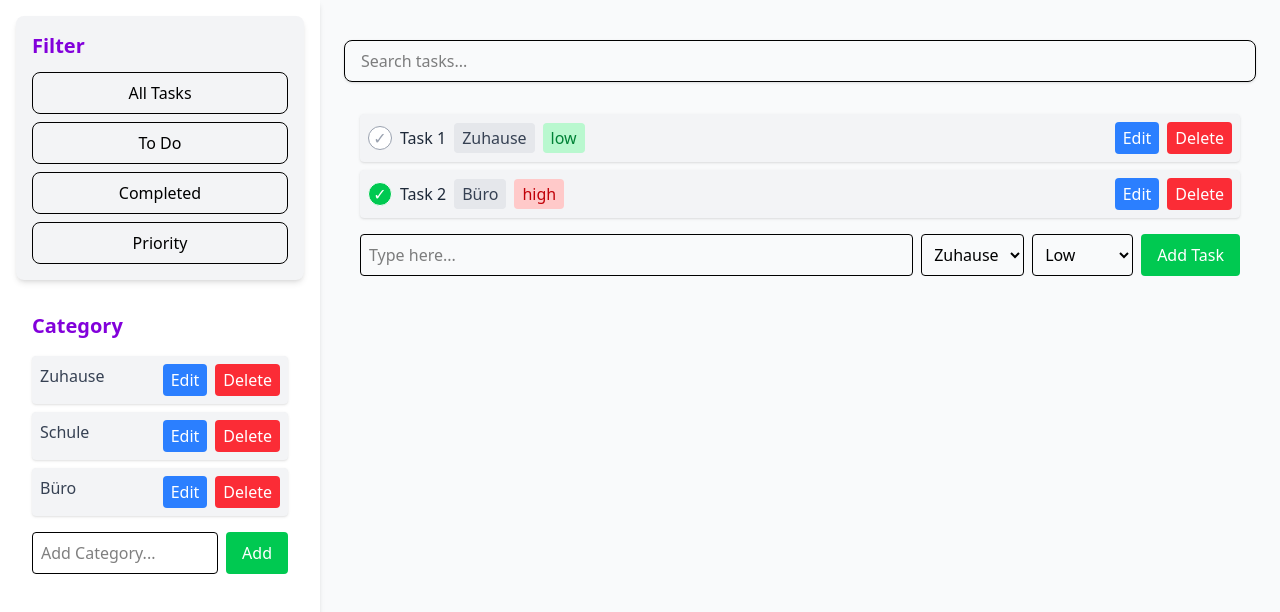
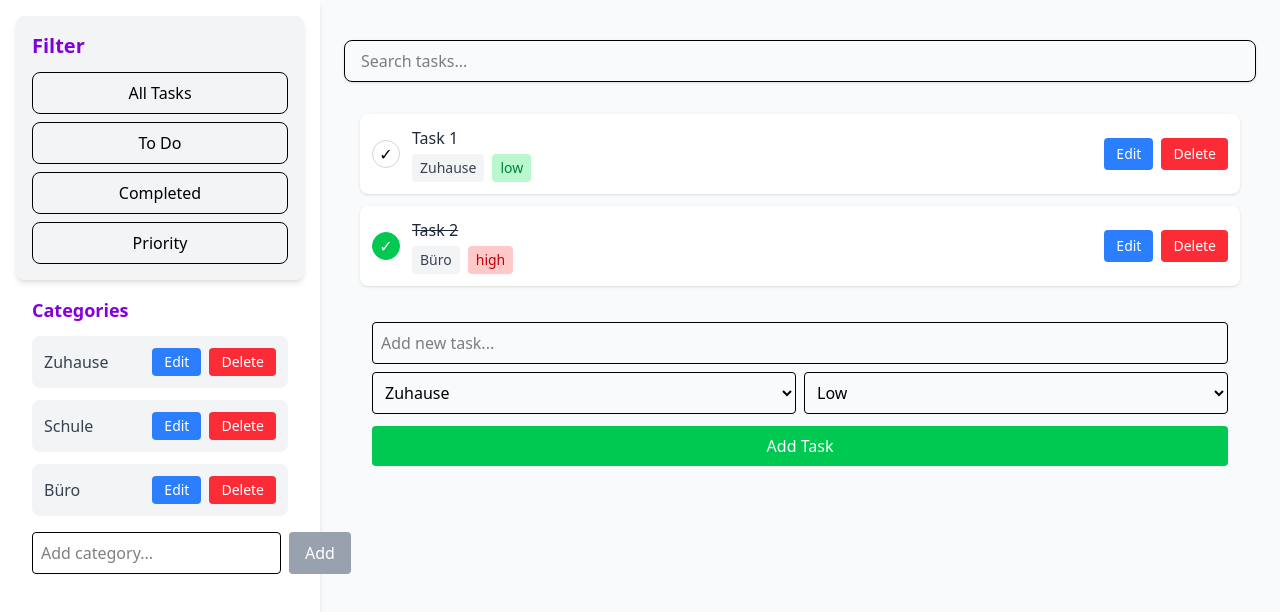
Before and after one commit to Jussif79/to-do_liste, a Vue app: page / in a window 1280 px wide. Shown: the top 612 px of the page. Built offline with nearby package versions, Linux system fonts and the light colour scheme.

Commit message:
final changes

```diff
--- a/src/components/CategoryList.vue
+++ b/src/components/CategoryList.vue
@@ -1,47 +1,100 @@
 <template>
   <div class="p-4">
-    <h2 class="mt-4 mb-4 text-xl font-semibold text-purple-700">Category</h2>
-    <ul class="space-y-2">
+    <h2 class="mb-3 text-lg font-semibold text-purple-700">Categories</h2>
+
+    <ul class="space-y-3">
       <li
         v-for="category in todoStore.categories"
         :key="category.id"
-        class="flex justify-between items-center bg-gray-100 p-2 rounded shadow-sm"
+        class="bg-gray-100 rounded-lg"
       >
-        <div v-if="editCategoryId !== category.id" class="flex justify-between w-full">
-          <span class="text-gray-700 font-medium">{{ category.name }}</span>
-          <div class="space-x-2">
-            <button @click="startEditCategory(category)" class="px-2 py-1 bg-blue-500 text-white rounded hover:bg-blue-700">Edit</button>
-            <button @click="deleteCategory(category.id)" class="px-2 py-1 bg-red-500 text-white rounded hover:bg-red-700">Delete</button>
+        <!-- View Mode -->
+        <div v-if="editCategoryId !== category.id" class="p-3">
+          <div
+            class="flex flex-col sm:flex-row sm:items-center sm:justify-between gap-2"
+          >
+            <span class="text-gray-700 font-medium break-all">{{
+              category.name
+            }}</span>
+            <div class="flex space-x-2">
+              <button
+                @click="startEditCategory(category)"
+                class="px-3 py-1 bg-blue-500 text-white rounded hover:bg-blue-600 text-sm"
+              >
+                Edit
+              </button>
+              <button
+                @click="deleteCategory(category.id)"
+                class="px-3 py-1 bg-red-500 text-white rounded hover:bg-red-600 text-sm"
+              >
+                Delete
+              </button>
+            </div>
           </div>
         </div>
-        <div v-else class="flex w-full space-x-2">
-          <input v-model="editCategoryData.name" class="border p-1 flex-1 rounded" />
-          <button @click="saveCategory(category.id)" class="px-2 py-1 bg-green-500 text-white rounded hover:bg-green-700">Save</button>
-          <button @click="cancelEdit" class="px-2 py-1 bg-gray-500 text-white rounded hover:bg-gray-700">Cancel</button>
+
+        <!-- Edit Mode -->
+        <div v-else class="p-3">
+          <div class="flex flex-col sm:flex-row gap-2 w-full">
+            <input
+              v-model="editCategoryData.name"
+              class="border p-2 rounded flex-1 min-w-0 focus:ring-2 focus:ring-blue-500"
+              @keyup.enter="saveCategory(category.id)"
+            />
+            <div class="flex gap-2">
+              <button
+                @click="saveCategory(category.id)"
+                class="px-3 py-2 bg-green-500 text-white rounded hover:bg-green-600 whitespace-nowrap"
+              >
+                Save
+              </button>
+              <button
+                @click="cancelEdit"
+                class="px-3 py-2 bg-gray-500 text-white rounded hover:bg-gray-600 whitespace-nowrap"
+              >
+                Cancel
+              </button>
+            </div>
+          </div>
         </div>
       </li>
     </ul>
 
-    <div class="mt-4 flex flex-col sm:flex-row space-y-2 sm:space-y-0 sm:space-x-2">
-      <input v-model="newCategory" placeholder="Add Category..." class="w-10 border p-2 flex-1 rounded" />
-      <button @click="addCategory" class="px-4 py-2 bg-green-500 text-white rounded hover:bg-green-700 w-full sm:w-auto">Add</button>
+    <!-- Add Category -->
+    <div class="mt-4">
+      <div class="flex flex-col sm:flex-row gap-2">
+        <input
+          v-model="newCategory"
+          placeholder="Add category..."
+          class="border p-2 rounded flex-1 focus:ring-2 focus:ring-blue-500"
+          @keyup.enter="addCategory"
+          @input="checkAddButton"
+        />
+        <button
+          @click="addCategory"
+          :disabled="!newCategory.trim()"
+          class="px-4 py-2 bg-green-500 text-white rounded hover:bg-green-600 disabled:bg-gray-400 disabled:cursor-not-allowed"
+        >
+          Add
+        </button>
+      </div>
     </div>
   </div>
 </template>
 
 <script setup>
-import { ref } from 'vue';
-import { useTodoStore } from '@/stores/todoStore';
+import { ref } from "vue";
+import { useTodoStore } from "@/stores/todoStore";
 
 const todoStore = useTodoStore();
-const newCategory = ref('');
+const newCategory = ref("");
 const editCategoryId = ref(null);
-const editCategoryData = ref({ name: '' });
+const editCategoryData = ref({ name: "" });
 
 const addCategory = () => {
   if (newCategory.value) {
     todoStore.addCategory(newCategory.value);
-    newCategory.value = '';
+    newCategory.value = "";
   }
 };
 
@@ -61,14 +114,14 @@ const cancelEdit = () => {
 
 const deleteCategory = (id) => {
   // Prüfe, ob Tasks in dieser Kategorie existieren
-  const hasTasks = todoStore.tasks.some(task => task.categoryId === id);
+  const hasTasks = todoStore.tasks.some((task) => task.categoryId === id);
 
   if (hasTasks) {
     alert("Cannot delete category: It contains tasks!");
     return;
   }
 
-  if (confirm('Are you sure you want to delete this category?')) {
+  if (confirm("Are you sure you want to delete this category?")) {
     todoStore.deleteCategory(id);
   }
 };
--- a/src/components/FilterButtons.vue
+++ b/src/components/FilterButtons.vue
@@ -16,14 +16,14 @@
 </template>
 
 <script setup>
-import { useTodoStore } from '@/stores/todoStore';
+import { useTodoStore } from "@/stores/todoStore";
 
 const todoStore = useTodoStore();
 const filters = [
   { label: "All Tasks", value: "all" },
   { label: "To Do", value: "todo" },
   { label: "Completed", value: "completed" },
-  { label: "Priority", value: "priority" }
+  { label: "Priority", value: "priority" },
 ];
 
 const setFilter = (filter) => {
--- a/src/components/SearchBar.vue
+++ b/src/components/SearchBar.vue
@@ -9,11 +9,11 @@
 </template>
 
 <script setup>
-import { ref, watch } from 'vue';
-import { useTodoStore } from '@/stores/todoStore';
+import { ref, watch } from "vue";
+import { useTodoStore } from "@/stores/todoStore";
 
 const todoStore = useTodoStore();
-const searchQuery = ref('');
+const searchQuery = ref("");
 
 watch(searchQuery, (newQuery) => {
   todoStore.searchQuery = newQuery;
--- a/src/components/TaskList.vue
+++ b/src/components/TaskList.vue
@@ -1,42 +1,58 @@
 <template>
   <div class="p-4">
-    <ul class="space-y-2">
+    <!-- Task List -->
+    <ul class="space-y-3">
       <li
         v-for="task in todoStore.filteredTasks"
         :key="task.id"
-        class="p-2 bg-gray-100 rounded shadow-sm flex justify-between items-center"
+        class="p-3 bg-white rounded-lg shadow-sm flex flex-col sm:flex-row gap-3 items-start sm:items-center"
       >
-        <!-- Toggle-Button für Completed-->
+        <!-- Completion Toggle -->
         <button
           @click="toggleTaskCompleted(task.id)"
-          class="mr-2 p-1 rounded-full border w-6 h-6 flex items-center justify-center"
-          :class="{
-            'bg-green-500 text-white': task.completed,
-            'bg-white text-gray-400': !task.completed,
-          }"
+          class="shrink-0 w-7 h-7 rounded-full border flex items-center justify-center transition-colors"
+          :class="
+            task.completed
+              ? 'bg-green-500 text-white border-green-500'
+              : 'bg-white border-gray-300'
+          "
         >
           ✓
         </button>
 
-        <div v-if="editTaskId !== task.id" class="flex-1">
-          <span class="text-gray-800">{{ task.text }}</span>
-          <span class="ml-2 px-2 py-1 bg-gray-200 text-gray-700 rounded">{{
-            getCategoryName(task.categoryId)
-          }}</span>
+        <!-- Task Content -->
+        <div v-if="editTaskId !== task.id" class="flex-1 min-w-0">
           <span
-            :class="['ml-2 px-2 py-1 rounded', priorityClass(task.priority)]"
-            >{{ task.priority }}</span
+            class="text-gray-800 block max-w-full truncate"
+            :class="{ 'line-through text-gray-500': task.completed }"
           >
+            {{ task.text }}
+          </span>
+          <div class="flex flex-wrap gap-2 mt-1">
+            <span class="px-2 py-1 bg-gray-100 text-gray-700 rounded text-sm">
+              {{ getCategoryName(task.categoryId) }}
+            </span>
+            <span
+              class="px-2 py-1 rounded text-sm"
+              :class="priorityClass(task.priority)"
+            >
+              {{ task.priority }}
+            </span>
           </div>
-        <div
-          v-else
-          class="flex flex-col sm:flex-row w-full space-y-2 sm:space-y-0 sm:space-x-2"
-        >
+        </div>
+
+        <!-- Edit Mode -->
+        <div v-else class="flex-1 w-full grid gap-3">
           <input
             v-model="editTaskData.text"
-            class="border p-1 flex-1 rounded"
+            class="border p-2 rounded w-full"
+            placeholder="Task description"
           />
-          <select v-model="editTaskData.categoryId" class="border p-1 rounded">
+          <div class="grid grid-cols-2 gap-2">
+            <select
+              v-model="editTaskData.categoryId"
+              class="border p-2 rounded"
+            >
               <option
                 v-for="category in todoStore.categories"
                 :key="category.id"
@@ -45,34 +61,39 @@
                 {{ category.name }}
               </option>
             </select>
-          <select v-model="editTaskData.priority" class="border p-1 rounded">
+            <select v-model="editTaskData.priority" class="border p-2 rounded">
               <option value="low">Low</option>
               <option value="medium">Medium</option>
               <option value="high">High</option>
             </select>
+          </div>
+          <div class="flex gap-2">
             <button
               @click="saveTask(task.id)"
-            class="px-2 py-1 bg-green-500 text-white rounded hover:bg-green-700"
+              class="px-3 py-2 bg-green-500 text-white rounded hover:bg-green-600 flex-1"
             >
               Save
             </button>
             <button
               @click="cancelEdit"
-            class="mr-3 px-2 py-1 bg-gray-500 text-white rounded hover:bg-gray-700"
+              class="px-3 py-2 bg-gray-500 text-white rounded hover:bg-gray-600 flex-1"
             >
               Cancel
             </button>
           </div>
-        <div class="flex space-x-2">
+        </div>
+
+        <!-- Actions -->
+        <div v-if="editTaskId !== task.id" class="flex gap-2 shrink-0">
           <button
             @click="startEditTask(task)"
-            class="px-2 py-1 bg-blue-500 text-white rounded hover:bg-blue-700"
+            class="px-3 py-1.5 bg-blue-500 text-white rounded hover:bg-blue-600 text-sm"
           >
             Edit
           </button>
           <button
             @click="deleteTask(task.id)"
-            class="px-2 py-1 bg-red-500 text-white rounded hover:bg-red-700"
+            class="px-3 py-1.5 bg-red-500 text-white rounded hover:bg-red-600 text-sm"
           >
             Delete
           </button>
@@ -80,14 +101,14 @@
       </li>
     </ul>
 
-    <div
-      class="mt-4 flex flex-col sm:flex-row space-y-2 sm:space-y-0 sm:space-x-2"
-    >
+    <!-- Add Task Form -->
+    <div class="mt-6 p-3 bg-gray-50 rounded-lg">
       <input
         v-model="newTask.text"
-        placeholder="Type here..."
-        class="border p-2 flex-1 rounded"
+        placeholder="Add new task..."
+        class="border p-2 rounded w-full mb-2"
       />
+      <div class="grid grid-cols-2 gap-2 mb-3">
         <select v-model="newTask.categoryId" class="border p-2 rounded">
           <option
             v-for="category in todoStore.categories"
@@ -102,9 +123,10 @@
           <option value="medium">Medium</option>
           <option value="high">High</option>
         </select>
+      </div>
       <button
         @click="addTask"
-        class="px-4 py-2 bg-green-500 text-white rounded hover:bg-green-700 w-full sm:w-auto"
+        class="w-full py-2 bg-green-500 text-white rounded hover:bg-green-600 font-medium"
       >
         Add Task
       </button>
```
Also changed, not shown: src/main.js (+11 -11 lines), src/views/HomeView.vue (+4 -4 lines), src/App.vue (line endings or trailing spaces). Lines whose indentation alone changed are shown as unchanged.
